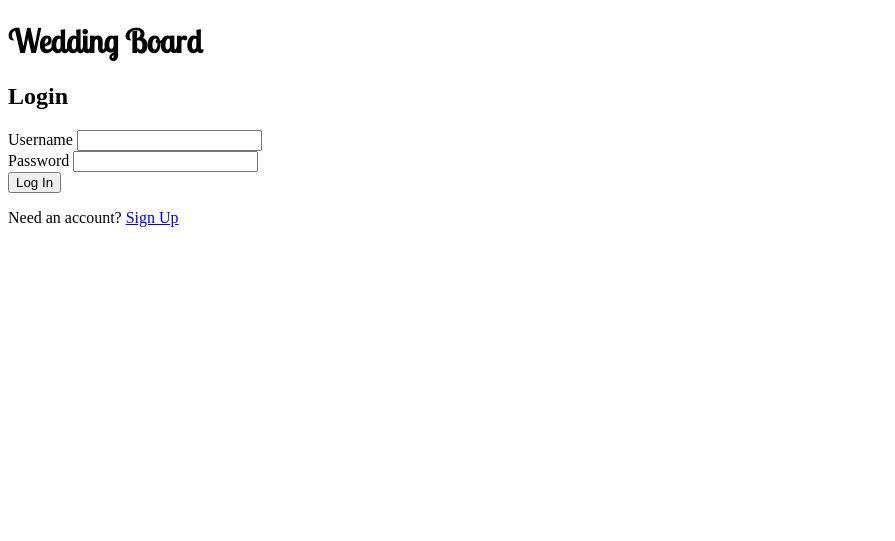
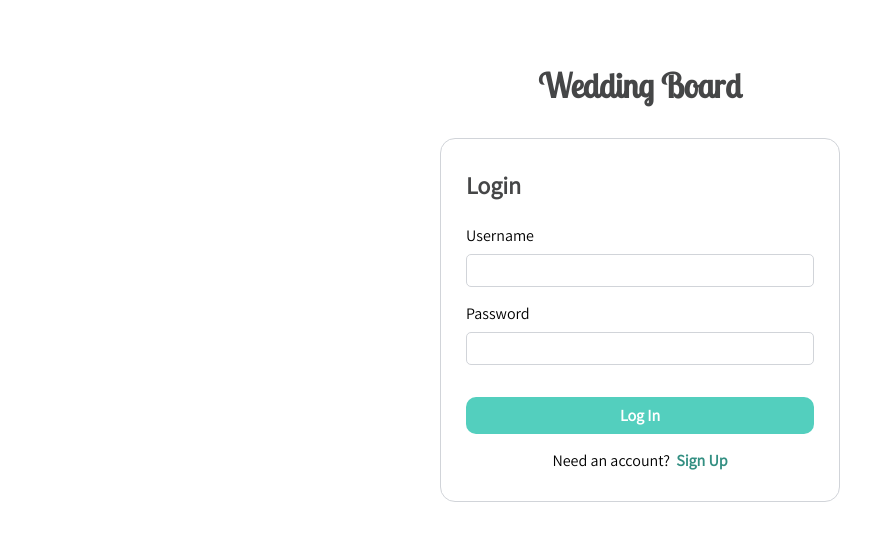
Before and after one commit to nicholemaldonado4/TheWeddingBoard, a PHP site: page /login in a window 1280 px wide. Shown: the top 541 px of the page, without its empty margins (0-895 px from the left). Run offline with PHP 8.4, Linux system fonts and the light colour scheme.

Commit message:
Styled login page

```diff
--- a/css/login/index.css
+++ b/css/login/index.css
@@ -1,11 +1,28 @@
 :root {
-  --charcoal: "#454647";
+  --charcoal: #454647;
+  --light-grey: #d1d4d9;
+  --med-teal: #40aa9c;
+  --light-teal: #53cfbe;
+  --dark-teal: #338f82;
+
   --ff-title: "Lobster Two", serif;
+  --ff-body: "Assistant", "sans-serif";
+}
+
+body {
+  margin: 0;
+  padding: 0;
+}
+
+* {
+  box-sizing: border-box;
 }
 
 h1 {
   font-family: var(--ff-title);
   font-weight: 700;
+  text-align: center;
+  font-size: 2.1rem;
 }
 
 h1 a {
@@ -13,7 +30,83 @@ h1 a {
   color: var(--charcoal);
 }
 
+h2 {
+  font-family: var(--ff-body);
+  margin-bottom: 1.5rem;
+  margin-top: 0rem;
+  color: var(--charcoal);
+  font-weight: 800;
+}
+
 .login-box {
+  width: 400px;
+  margin: 0 auto;
+  border-color: var(--light-grey);
+  border-style: solid;
+  padding: 30px 25px;
+  border-radius: 15px;
+  border-width: thin;
+}
 
+label {
+  display: block;
+  font-size: 1rem;
+  font-family: var(--ff-body);
+  margin-bottom: 0.5rem;
+}
+
+p {
+  font-family: var(--ff-body);
+  text-align: center;
+  margin-top: 1rem;
+  margin-bottom: 0;
+}
+
+input[type="text"],
+input[type="password"] {
+  font-size:1rem;
+  font-family: var(--ff-body);
+  border-radius: 5px;
+  border-color: var(--light-grey);
+  border-width: thin;
+  border-style: solid;
+  padding: 5px;
+  width: 100%;
+  margin-bottom: 1rem;
+}
+
+input[type="submit"] {
+  font-size: 1rem;
+  font-family: var(--ff-body);
+  border-radius: 10px;
+  border-style: none;
+  width: 100%;
+  margin-top: 1rem;
+  padding: 0.5rem 0px;
+  background-color: var(--light-teal);
+  color: white;
+  font-weight: 700;
+}
+
+input[type="submit"]:hover {
+  background-color: var(--med-teal);
+}
+
+.title-banner {
+  margin-top: 4rem;
+  margin-bottom: 2rem;
+}
+
+.link {
+  text-decoration: none;
+  color: var(--dark-teal);
+  font-weight: 600;
+}
+
+@media all and (max-width: 400px) {
+  .login-box {
+    width: 100vw;
+    border-style: none;
+  }
 
 }
--- a/login/index.php
+++ b/login/index.php
@@ -14,11 +14,11 @@
   <title>Wedding Board | Log In</title>
 
   <link rel="stylesheet"
-          href="https://fonts.googleapis.com/css?family=Lobster Two">
+          href="https://fonts.googleapis.com/css?family=Lobster Two|Assistant">
   <link href="/css/login/index.css" rel="stylesheet">
 </head>
 <body>
-  <div><h1><a href="/">Wedding Board</a></h1></div>
+  <div class="title-banner"><h1><a href="/">Wedding Board</a></h1></div>
   <div class="login-box">
     <h2>Login</h2>
     <form action="verify_login.php" method="post">
@@ -37,6 +37,6 @@
       ?>
       <input type="submit" value="Log In">
     </form>
-    <p>Need an account? <a href="/signup">Sign Up</a></p>
+    <p>Need an account?&nbsp&nbsp<a href="/signup" class="link">Sign Up</a></p>
   </div>
 </body>
```
